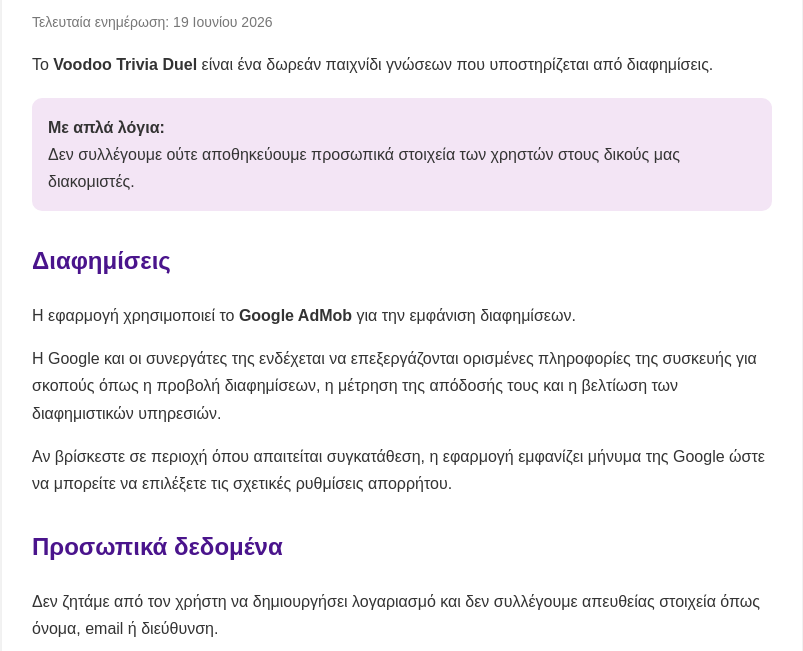
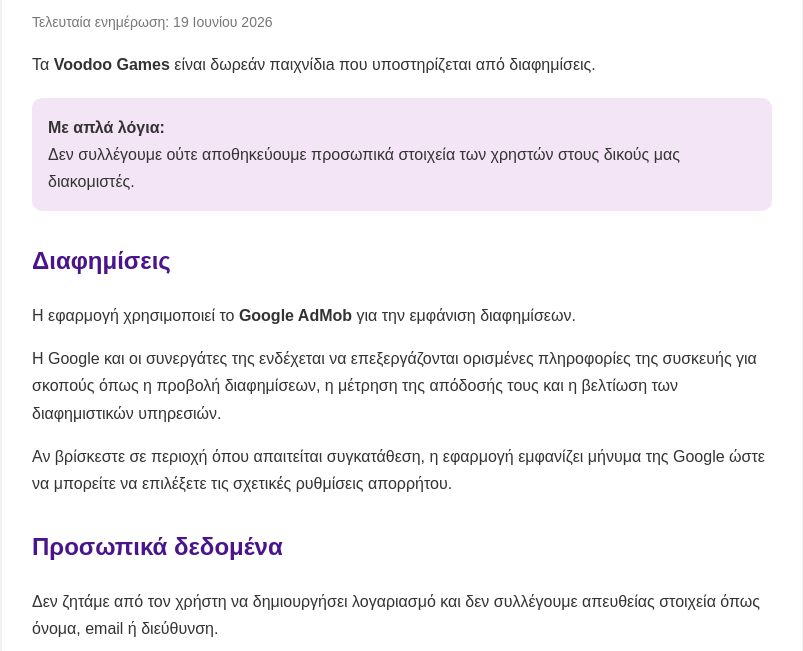
Before and after one commit to vagelisdermos/trivia, a plain HTML site: page docs/index.html in a window 1280 px wide. Shown: the part 149-800 px from the top of the page, without its empty margins (238-1041 px from the left). Drawn offline with Linux system fonts and the light colour scheme.

Commit message:
Update index.html

```diff
--- a/docs/index.html
+++ b/docs/index.html
@@ -4,7 +4,7 @@
     <meta charset="UTF-8">
     <meta name="viewport" content="width=device-width, initial-scale=1.0">
 
-    <title>Πολιτική Απορρήτου - Voodoo Trivia Duel</title>
+    <title>Πολιτική Απορρήτου - Voodoo Games</title>
 
     <style>
         body {
@@ -63,8 +63,7 @@
     </p>
 
     <p>
-        Το <strong>Voodoo Trivia Duel</strong> είναι ένα δωρεάν παιχνίδι
-        γνώσεων που υποστηρίζεται από διαφημίσεις.
+        Τα <strong>Voodoo Games</strong> είναι δωρεάν παιχνίδιa που υποστηρίζεται από διαφημίσεις.
     </p>
 
     <div class="highlight">
```
